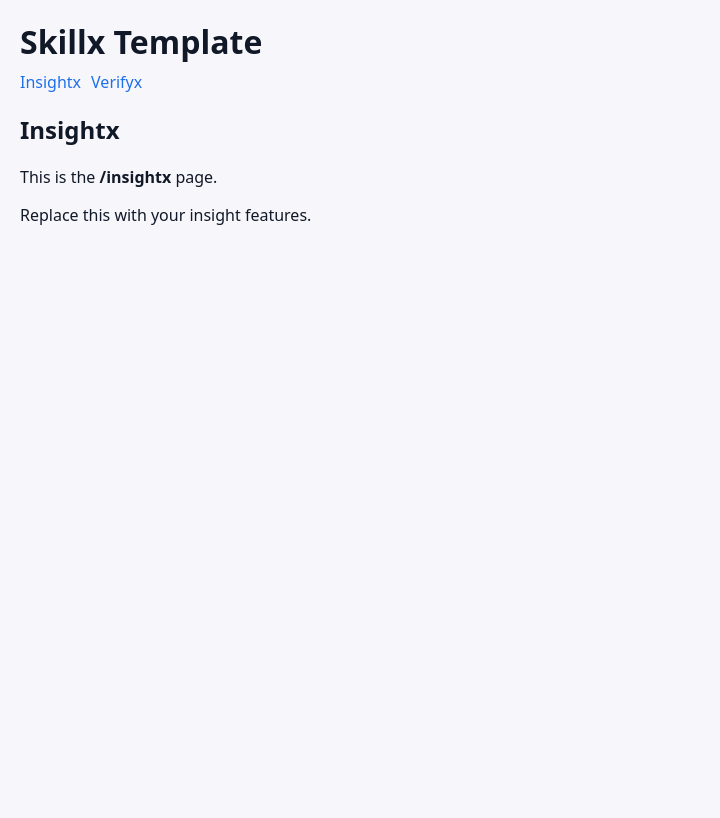
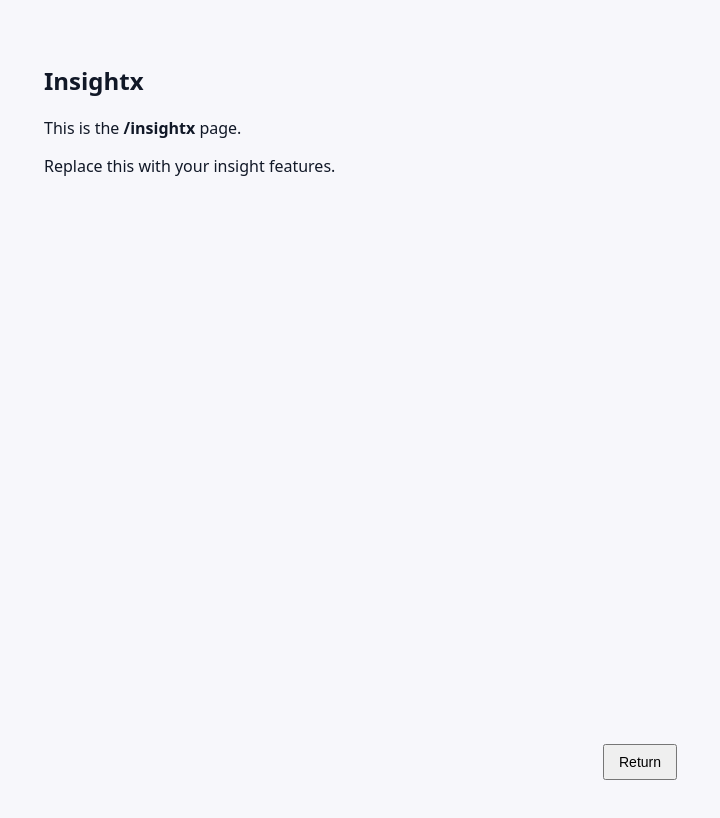
Before and after one commit to NadavGvili22/Skillx, a React (Vite) app in the folder client/: page /insightx in a window 1280 px wide. Shown: the top 818 px of the page, without its empty margins (0-720 px from the left). Built offline with nearby package versions, Linux system fonts and the light colour scheme.

Commit message:
Seperated pages

```diff
--- a/client/src/App.jsx
+++ b/client/src/App.jsx
@@ -1,11 +1,15 @@
 import React from 'react'
-import { Routes, Route, Link } from 'react-router-dom'
+import { Routes, Route, Link, useLocation } from 'react-router-dom'
 import Insightx from './pages/Insightx'
 import Verifyx from './pages/Verifyx'
 
 export default function App() {
+  const location = useLocation()
+  const isFullPage = location.pathname.startsWith('/insightx') || location.pathname.startsWith('/verifyx')
+
   return (
     <div style={{ fontFamily: 'system-ui, Arial, sans-serif', padding: 20 }}>
+      {!isFullPage && (
         <header style={{ marginBottom: 20 }}>
           <h1>Skillx Template</h1>
           <nav>
@@ -13,6 +17,7 @@ export default function App() {
             <Link to="/verifyx">Verifyx</Link>
           </nav>
         </header>
+      )}
 
       <main>
         <Routes>
--- a/client/src/pages/Insightx.jsx
+++ b/client/src/pages/Insightx.jsx
@@ -1,11 +1,18 @@
 import React from 'react'
+import { Link } from 'react-router-dom'
 
 export default function Insightx() {
   return (
-    <section>
+    <section style={{ minHeight: '100vh', padding: 24, boxSizing: 'border-box' }}>
       <h2>Insightx</h2>
       <p>This is the <strong>/insightx</strong> page.</p>
       <p>Replace this with your insight features.</p>
+
+      <div style={{ position: 'fixed', left: '50%', transform: 'translateX(-50%)', bottom: 20 }}>
+        <Link to="/">
+          <button style={{ padding: '8px 14px', fontSize: 14 }}>Return</button>
+        </Link>
+      </div>
     </section>
   )
 }
--- a/client/src/pages/Verifyx.jsx
+++ b/client/src/pages/Verifyx.jsx
@@ -1,11 +1,18 @@
 import React from 'react'
+import { Link } from 'react-router-dom'
 
 export default function Verifyx() {
   return (
-    <section>
+    <section style={{ minHeight: '100vh', padding: 24, boxSizing: 'border-box' }}>
       <h2>Verifyx</h2>
       <p>This is the <strong>/verifyx</strong> page.</p>
       <p>Replace this with your verification UI.</p>
+
+      <div style={{ position: 'fixed', left: '50%', transform: 'translateX(-50%)', bottom: 20 }}>
+        <Link to="/">
+          <button style={{ padding: '8px 14px', fontSize: 14 }}>Return</button>
+        </Link>
+      </div>
     </section>
   )
 }
```
Lines whose indentation alone changed are shown as unchanged.
